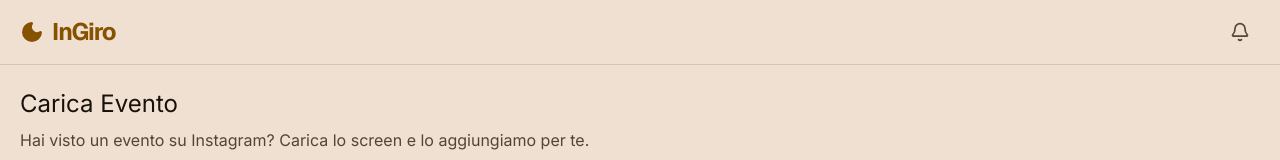
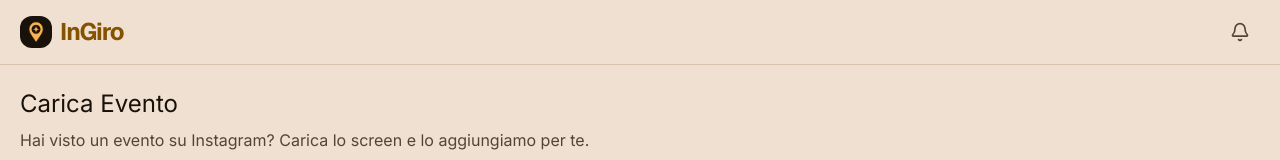
Before and after one commit to Zweer/stasera, a Next.js app: page /upload in a window 1280 px wide. Shown: the top 160 px of the page. Built offline with nearby package versions, Linux system fonts and the light colour scheme.

Commit message:
fix(branding): :art: replace Moon icon with InGiro logo in TopBar

```diff
--- a/components/layouts/top-bar.tsx
+++ b/components/layouts/top-bar.tsx
@@ -1,6 +1,7 @@
 "use client";
 
-import { Bell, Moon } from "lucide-react";
+import { Bell } from "lucide-react";
+import Image from "next/image";
 import Link from "next/link";
 
 export function TopBar() {
@@ -8,7 +9,13 @@
     <header className="fixed top-0 left-0 z-50 w-full border-b border-outline-variant bg-background/80 backdrop-blur-xl">
       <div className="mx-auto flex h-16 max-w-screen-xl items-center justify-between px-5">
         <Link href="/suggestions" className="flex items-center gap-2">
-          <Moon className="h-6 w-6 fill-primary text-primary" />
+          <Image
+            src="/logo.png"
+            alt="InGiro"
+            width={32}
+            height={32}
+            className="rounded-lg"
+          />
           <span className="font-display text-2xl font-bold tracking-tighter text-primary">
             InGiro
           </span>
```
